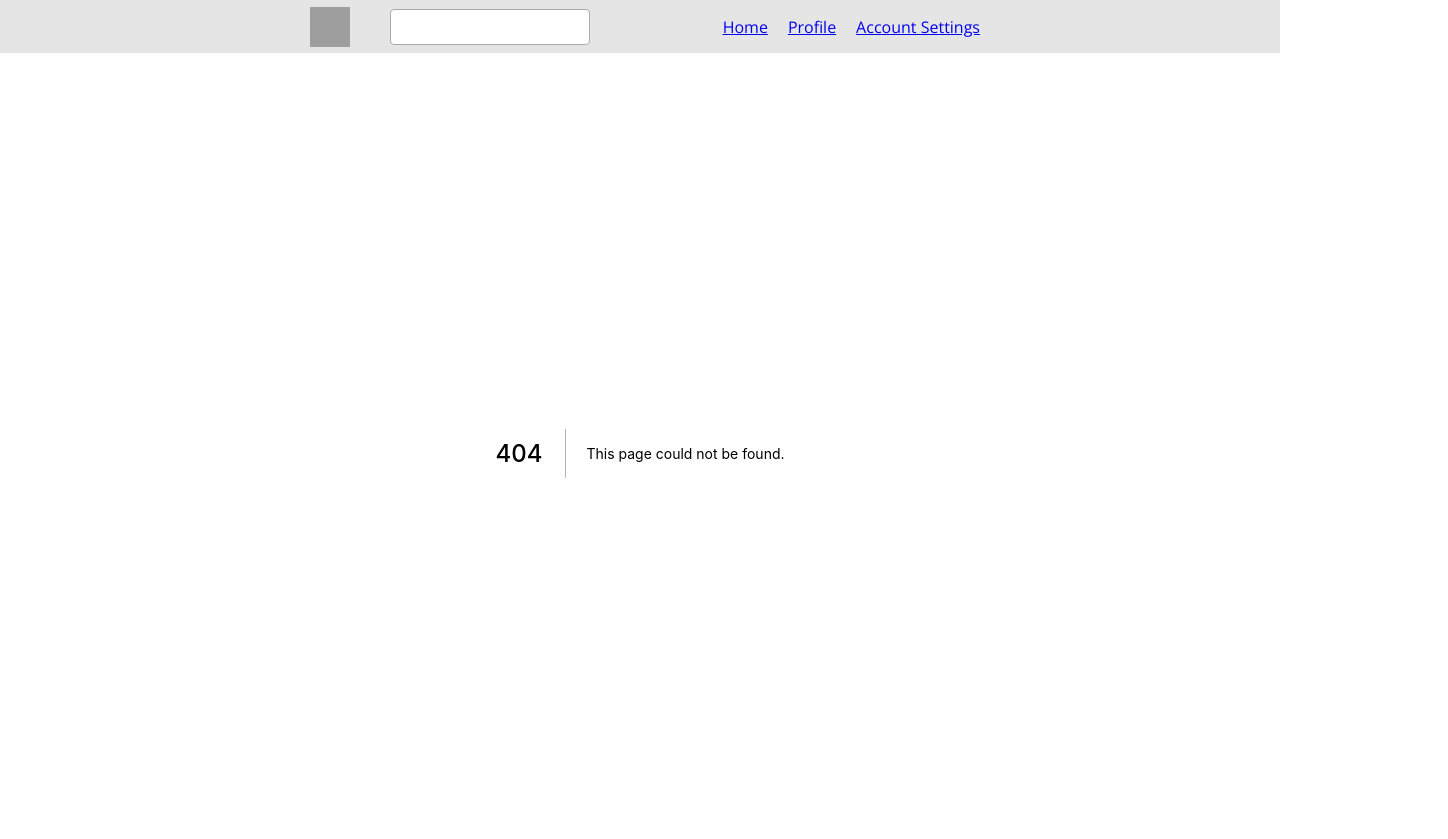
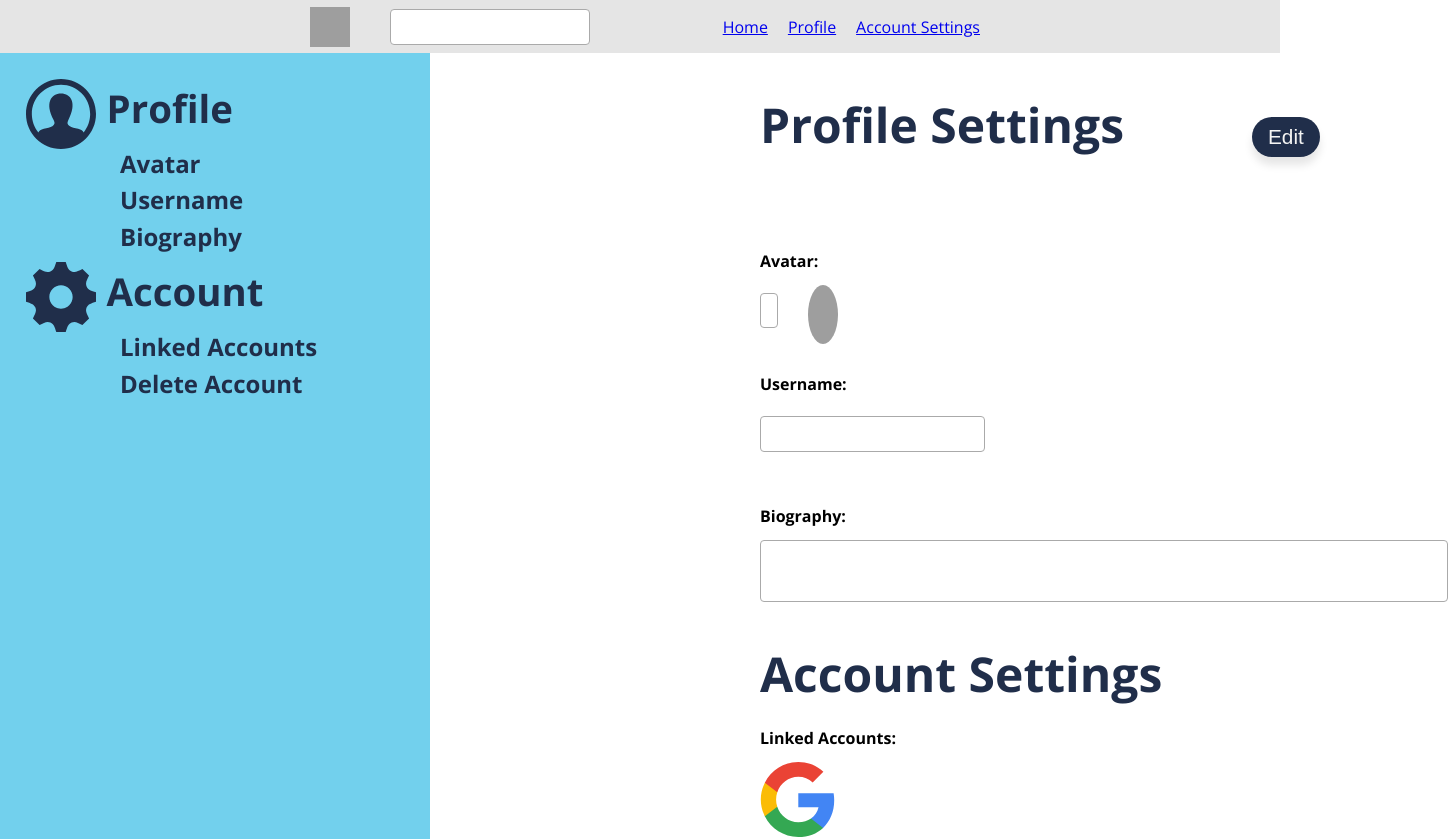
Before and after one commit to ucmo-cs/ThePack_Spring2022, a Next.js app: page /settings in a window 1280 px wide. Before the commit this address had no page. Shown: the top 839 px of the page, 1448 px wide, since content can reach past the window. Built offline with nearby package versions, Linux system fonts and the light colour scheme; grey boxes are pictures that could not be loaded.

Commit message:
Worked on fixing the sidebar, and completing the main settings page.

```diff
--- a/components/Button.js
+++ b/components/Button.js
@@ -24,11 +24,11 @@ const StyledButton = styled.button`
 	transition: all 0.2s ease 0s;
 	&:hover {
 		background-color: ${({ variant, theme }) =>
-			darken(0.1, handleBGType(variant, theme))};
+		darken(0.1, handleBGType(variant, theme))};
 	}
 	&:active {
 		background-color: ${({ variant, theme }) =>
-			darken(0.2, handleBGType(variant, theme))};
+		darken(0.2, handleBGType(variant, theme))};
 	}
 	&:disabled {
 		background-color: gray;
@@ -39,8 +39,11 @@ const handleBGType = (variant, theme) => {
 	switch (variant) {
 		case 'primary':
 			return theme?.button.primary.bg
+		case 'secondary':
+			return theme?.button.secondary.bg
 		default:
 			return '#fff'
+
 	}
 }
 
@@ -48,6 +51,8 @@ const handleColorType = (variant, theme) => {
 	switch (variant) {
 		case 'primary':
 			return theme?.button.primary.text
+		case 'secondary':
+			return theme?.button.secondary.text
 		default:
 			return 'black'
 	}
--- /dev/null
+++ b/components/Sidebar.js
@@ -0,0 +1,104 @@
+import React from 'react'
+import styled from 'styled-components'
+
+const SSidebar = styled.div`
+   width: 430px;
+   background: #72d0ed;
+   height: 100vh;
+   justify-content: flex-start;
+   position: sticky;
+   top: 0;
+   left: 0;
+`
+const HeaderText = styled.text`
+   font-size: 2.4rem;
+   font-weight: bold;
+   border: none;
+   text-align: left;
+   margin-top: 10px;
+   padding-left: 3px;
+   color: #202e4a;
+`
+const Styledli = styled.li`
+   list-style-type: none;
+   font-size: 1.5rem;
+   font-weight: bold;
+   border: none;
+   margin-left: 7.5rem;
+   margin-bottom: 0.8rem;
+   color: #202e4a;
+`
+const Iconprofilespace = styled.div`
+   display: flex;
+   flex-direction: row;
+   justify-content: flex-start;
+   padding-top: 1.6rem;
+   padding-left: 1.6rem;
+   gap: 8px;
+`
+const IconAcctspace = styled.div`
+   display: flex;
+   flex-direction: row;
+   justify-content: flex-start;
+   padding-left: 1.6rem;
+   gap: 8px;
+`
+const SStylefixing = styled.ul`
+   margin-top: 3px;
+   margin-bottom: 10px
+`
+const AtagStyle = styled.a`
+   text-decoration: none;
+   color: #202e4a;
+
+`
+function SidebarList(props) {
+   return <Styledli>
+      <AtagStyle href={`#${props.brand.target}`} > {props.brand.displayName}</AtagStyle>
+   </Styledli>;
+}
+function Sidebar() {
+   const Profilesublist = [
+      {
+         displayName: 'Avatar',
+         target: 'avatar'
+      },
+      {
+         displayName: 'Username',
+         target: 'username'
+      },
+      {
+         displayName: 'Biography',
+         target: 'biography'
+      }
+   ];
+   const Accountsublist = [
+      {
+         displayName: 'Linked Accounts',
+         target: 'linked_account'
+      },
+      {
+         displayName: 'Delete Account',
+         target: 'delete_account'
+      }
+   ];
+   return (
+      <SSidebar>
+         <Iconprofilespace>
+            <svg xmlns="http://www.w3.org/2000/svg" width="70" height="70" viewBox="0 0 24 24" fill='#202e4a'><path d="M12 0c-6.627 0-12 5.373-12 12s5.373 12 12 12 12-5.373 12-12-5.373-12-12-12zm7.753 18.305c-.261-.586-.789-.991-1.871-1.241-2.293-.529-4.428-.993-3.393-2.945 3.145-5.942.833-9.119-2.489-9.119-3.388 0-5.644 3.299-2.489 9.119 1.066 1.964-1.148 2.427-3.393 2.945-1.084.25-1.608.658-1.867 1.246-1.405-1.723-2.251-3.919-2.251-6.31 0-5.514 4.486-10 10-10s10 4.486 10 10c0 2.389-.845 4.583-2.247 6.305z" /></svg>
+            <HeaderText> Profile </HeaderText>
+         </Iconprofilespace>
+         <SStylefixing>
+            {Profilesublist.map((Profilesublist) => <SidebarList brand={Profilesublist} />)}
+         </SStylefixing>
+         <IconAcctspace>
+            <svg xmlns="http://www.w3.org/2000/svg" width="70" height="70" viewBox="0 0 24 24" fill='#202e4a'><path d="M24 13.616v-3.232c-1.651-.587-2.694-.752-3.219-2.019v-.001c-.527-1.271.1-2.134.847-3.707l-2.285-2.285c-1.561.742-2.433 1.375-3.707.847h-.001c-1.269-.526-1.435-1.576-2.019-3.219h-3.232c-.582 1.635-.749 2.692-2.019 3.219h-.001c-1.271.528-2.132-.098-3.707-.847l-2.285 2.285c.745 1.568 1.375 2.434.847 3.707-.527 1.271-1.584 1.438-3.219 2.02v3.232c1.632.58 2.692.749 3.219 2.019.53 1.282-.114 2.166-.847 3.707l2.285 2.286c1.562-.743 2.434-1.375 3.707-.847h.001c1.27.526 1.436 1.579 2.019 3.219h3.232c.582-1.636.75-2.69 2.027-3.222h.001c1.262-.524 2.12.101 3.698.851l2.285-2.286c-.744-1.563-1.375-2.433-.848-3.706.527-1.271 1.588-1.44 3.221-2.021zm-12 2.384c-2.209 0-4-1.791-4-4s1.791-4 4-4 4 1.791 4 4-1.791 4-4 4z" /></svg>
+            <HeaderText> Account </HeaderText>
+         </IconAcctspace>
+         <SStylefixing>
+            {Accountsublist.map((Accountsublist) => <SidebarList brand={Accountsublist} />)}
+         </SStylefixing>
+      </SSidebar>
+   )
+}
+export default Sidebar
--- a/pages/_app.js
+++ b/pages/_app.js
@@ -24,6 +24,10 @@ const theme = {
 			bg: '#227DE5',
 			text: '#fff',
 		},
+		secondary: {
+			bg: '#202e4a',
+			text: '#f4f4f3'
+		}
 	},
 }
 
--- a/pages/index.js
+++ b/pages/index.js
@@ -6,6 +6,7 @@ import Welcome from '../components/Welcome'
 import Container from '../components/styledComponents/Container'
 
 export default function Home() {
+
 	const { data: session } = useSession()
 
 	if (session) {
--- /dev/null
+++ b/pages/settings.js
@@ -0,0 +1,134 @@
+import React, { useState } from 'react'
+import propTypes from 'prop-types';
+import styled, { css } from 'styled-components'
+import Sidebar from '../components/Sidebar';
+import FormInput from '../components/forms/FormInput'
+import Button from '../components/Button'
+import Avatar from '../components/Avatar';
+import { set, useForm } from 'react-hook-form'
+import SelectInput from '../components/forms/SelectInput';
+import TextArea from '../components/forms/TextArea';
+
+AccountSettings.propTypes = {
+   //Use another import
+   avatar: propTypes.string.isRequired,
+   username: propTypes.string.isRequired,
+
+   //make it it's own function
+   biography: propTypes.string.isRequired,
+   linked_accounts: propTypes.string.isRequired,
+   delete_accounts: propTypes.string.isRequired
+}
+
+function AccountSettings(props) {
+   const { avatar, username, biography, linked_accounts, delete_accounts } = props
+
+   const {
+      register,
+      handleSubmit,
+      formState: { errors, isSubmitting },
+      watch,
+   } = useForm({
+      mode: 'onTouched',
+   })
+
+   const [edit, setEdit] = useState(false)
+
+
+   return (
+      <AccSetLayout>
+         <Sidebar />
+         <SbarMainspace>
+            <BtnTxtspace>
+               <HeaderText> Profile Settings </HeaderText>
+               <EditBtnWrapper>
+                  <Button variant='secondary' onClick={() => setEdit(!edit)}>
+                     {edit ? 'Save' : 'Edit'}
+                  </Button>
+               </EditBtnWrapper>
+            </BtnTxtspace>
+            <Subheading id='avatar'> Avatar: </Subheading>
+            <TextBtnSpace>
+               <SelectInput register={register} id='1' label='' />
+               <Avatar size='small' username='John' profileImageUrl='sample.jpg' />
+            </TextBtnSpace>
+            <Subheading id='username'> Username: </Subheading>
+            <UsernameTxtStyling>
+               <FormInput
+                  id="username"
+                  label=""
+                  register={register}
+                  error={errors.username}
+               />
+            </UsernameTxtStyling>
+            <Subheading id='biography'> Biography: </Subheading>
+            <TextArea register={register} id='1' label='' />
+
+            <HeaderText> Account Settings </HeaderText>
+
+            <Subheading id='linked_account'> Linked Accounts: </Subheading>
+            <svg viewBox="0 0 24 24" width="75" height="75" xmlns="http://www.w3.org/2000/svg">
+               <g transform="matrix(1, 0, 0, 1, 27.009001, -39.238998)">
+                  <path fill="#4285F4" d="M -3.264 51.509 C -3.264 50.719 -3.334 49.969 -3.454 49.239 L -14.754 49.239 L -14.754 53.749 L -8.284 53.749 C -8.574 55.229 -9.424 56.479 -10.684 57.329 L -10.684 60.329 L -6.824 60.329 C -4.564 58.239 -3.264 55.159 -3.264 51.509 Z" />
+                  <path fill="#34A853" d="M -14.754 63.239 C -11.514 63.239 -8.804 62.159 -6.824 60.329 L -10.684 57.329 C -11.764 58.049 -13.134 58.489 -14.754 58.489 C -17.884 58.489 -20.534 56.379 -21.484 53.529 L -25.464 53.529 L -25.464 56.619 C -23.494 60.539 -19.444 63.239 -14.754 63.239 Z" />
+                  <path fill="#FBBC05" d="M -21.484 53.529 C -21.734 52.809 -21.864 52.039 -21.864 51.239 C -21.864 50.439 -21.724 49.669 -21.484 48.949 L -21.484 45.859 L -25.464 45.859 C -26.284 47.479 -26.754 49.299 -26.754 51.239 C -26.754 53.179 -26.284 54.999 -25.464 56.619 L -21.484 53.529 Z" />
+                  <path fill="#EA4335" d="M -14.754 43.989 C -12.984 43.989 -11.404 44.599 -10.154 45.789 L -6.734 42.369 C -8.804 40.429 -11.514 39.239 -14.754 39.239 C -19.444 39.239 -23.494 41.939 -25.464 45.859 L -21.484 48.949 C -20.534 46.099 -17.884 43.989 -14.754 43.989 Z" />
+               </g>
+            </svg>
+            <Subheading id='delete_account'> Delete Account: </Subheading>
+            <p> Permanently remove all account data, Wuphs,
+               and likes. This cannot be undone.</p>
+            <DABtnWrapper>
+               <Button variant='secondary'> Delete Account </Button>
+            </DABtnWrapper>
+         </SbarMainspace>
+      </AccSetLayout>
+   )
+}
+
+const UsernameTxtStyling = styled.div`
+   display: flex;
+`
+const SbarMainspace = styled.div`
+   margin-left: 330px;
+`
+const TextBtnSpace = styled.div`
+   display: flex;
+   gap: 30px;
+`
+const AccSetLayout = styled.div`
+   width: max-content;
+   display: flex;
+   flex-direction: row;
+   justify-content: space-evenly;
+`
+const Subheading = styled.div`
+   margin-top: 2rem;
+   margin-bottom: 1rem;
+   color: black;
+   font-weight: bold;
+   font-size: 1rem;
+`
+const HeaderText = styled.div`
+   font-size: 3.0rem;
+   font-weight: bold;
+   border: none;
+   text-align: left;
+   margin-top: 3rem;
+   color: #202e4a;
+   width: 100%;
+`
+const BtnTxtspace = styled.div`
+   margin-left: 0em;
+   display: flex;
+   flex-direction: row;
+`
+const EditBtnWrapper = styled.div`
+   font-size: 1.3rem;
+   margin: 4rem 8rem;
+`
+const DABtnWrapper = styled.div`
+   font-size: 1.3rem;
+   margin-top: 1rem;
+`
+export default AccountSettings
--- a/styles/Old-WuphInputStyle.module.css
+++ /dev/null
@@ -1,6 +0,0 @@
-.buttonLabel{
-   width: 100%;
-   box-sizing: border-box;
-   padding: 12px 20px;
-   margin: 8px 0;;
-}
```
Also changed, not shown: components/ButtonTest.js (deleted, +0 -27 lines), styles/Old-WuphfInputStyle.css (deleted).
